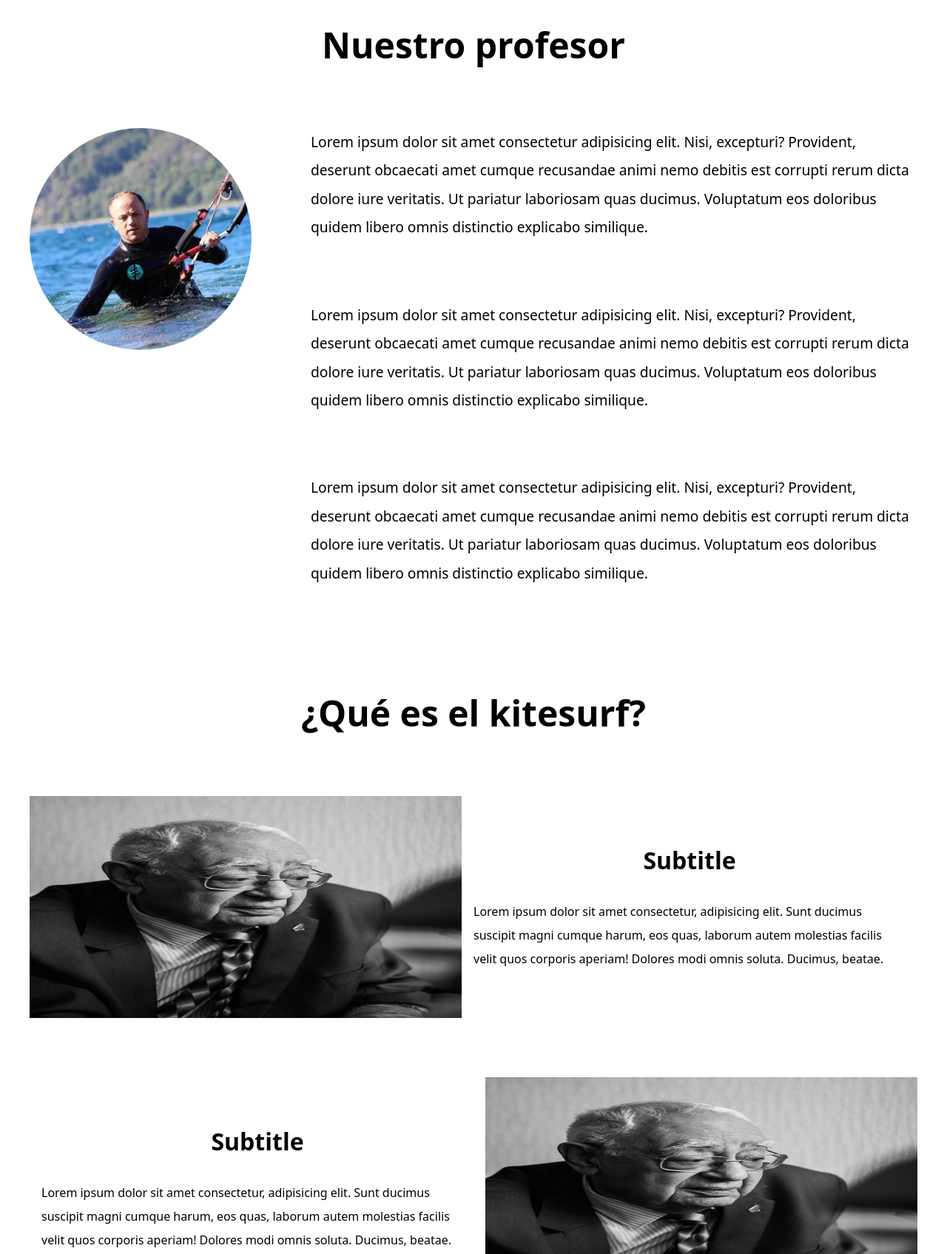
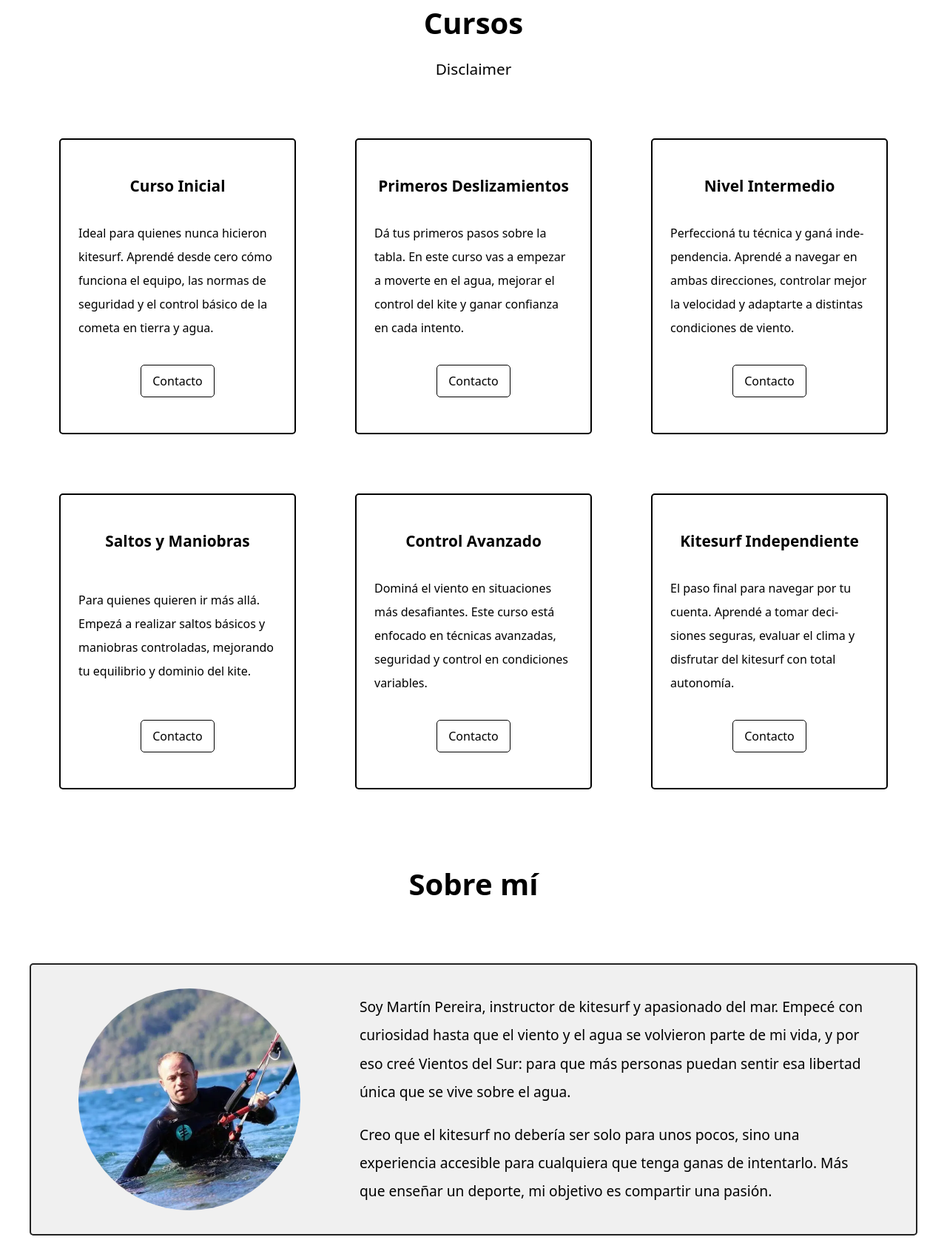
Before and after one commit to legodev/kitesurf, a plain HTML site: page index.html in a window 1280 px wide. Shown: the part 909-2604 px from the top of the page at 74% size. Drawn offline with Linux system fonts and the light colour scheme.

Commit message:
new texts

```diff
--- a/index.html
+++ b/index.html
@@ -13,16 +13,16 @@
     <header class="header__container">
       <nav class="header__nav">
         <section class="header__logo-container">
-          <a href="#" class="header__logo-text white">Pepito Kitesurf</a>
+          <a href="#" class="header__logo-text white">Vientos del Sur</a>
         </section>
         <section class="header__links">
           <ul class="header__list">
             <li class="header__list-item"><a href="#">Inicio</a></li>
-            <li class="header__list-item"><a href="#bio">Profesor</a></li>
+            <li class="header__list-item"><a href="#courses">Cursos</a></li>
             <li class="header__list-item">
-              <a href="#kitesurfing">Kitesurfing</a>
+              <a href="#kitesurfing">Kitesurf</a>
             </li>
-            <li class="header__list-item"><a href="#courses">Cursos</a></li>
+            <li class="header__list-item"><a href="#bio">Sobre mí</a></li>
             <li class="header__list-item"><a href="#places">Lugares</a></li>
           </ul>
         </section>
@@ -35,7 +35,9 @@
         <!-- Home -->
         <section class="home">
           <section class="home__main">
-            <h1 class="home__title">Pepito Kitesurf</h1>
+            <h1 class="home__title">
+              Donde el agua y el viento se encuentran...
+            </h1>
             <section class="home__contact">
               <a href="#"
                 ><svg
@@ -73,16 +75,80 @@
             </section>
           </section>
           <p class="home__phrase">
-            Lorem ipsum dolor sit amet consectetur adipisicing elit. Provident
-            id porro perferendis dolor. Aut cumque quod blanditiis ex, eos
-            aliquam.
+            El kitesurf no es un lujo, es una experiencia que todos pueden
+            vivir.
           </p>
+        </section>
+
+        <!-- Cursos -->
+
+        <section id="courses" class="course__container">
+          <section class="course__subtitle">
+            <h3 class="course__title">Cursos</h3>
+            <p class="course__disclaimer">Disclaimer</p>
+          </section>
+          <section class="course__box-container">
+            <section class="course__box">
+              <h5 class="course__subtitle">Curso Inicial</h5>
+              <p class="course__desc">
+                Ideal para quienes nunca hicieron kitesurf. Aprendé desde cero
+                cómo funciona el equipo, las normas de seguridad y el control
+                básico de la cometa en tierra y agua.
+              </p>
+              <a class="course__btn" href="#">Contacto</a>
+            </section>
+            <section class="course__box">
+              <h5 class="course__subtitle">Primeros Deslizamientos</h5>
+              <p class="course__desc">
+                Dá tus primeros pasos sobre la tabla. En este curso vas a
+                empezar a moverte en el agua, mejorar el control del kite y
+                ganar confianza en cada intento.
+              </p>
+              <a class="course__btn" href="#">Contacto</a>
+            </section>
+            <section class="course__box">
+              <h5 class="course__subtitle">Nivel Intermedio</h5>
+              <p class="course__desc">
+                Perfeccioná tu técnica y ganá independencia. Aprendé a navegar
+                en ambas direcciones, controlar mejor la velocidad y adaptarte a
+                distintas condiciones de viento.
+              </p>
+              <a class="course__btn" href="#">Contacto</a>
+            </section>
+            <section class="course__box">
+              <h5 class="course__subtitle">Saltos y Maniobras</h5>
+              <p class="course__desc">
+                Para quienes quieren ir más allá. Empezá a realizar saltos
+                básicos y maniobras controladas, mejorando tu equilibrio y
+                dominio del kite.
+              </p>
+              <a class="course__btn" href="#">Contacto</a>
+            </section>
+            <section class="course__box">
+              <h5 class="course__subtitle">Control Avanzado</h5>
+              <p class="course__desc">
+                Dominá el viento en situaciones más desafiantes. Este curso está
+                enfocado en técnicas avanzadas, seguridad y control en
+                condiciones variables.
+              </p>
+              <a class="course__btn" href="#">Contacto</a>
+            </section>
+            <section class="course__box">
+              <h5 class="course__subtitle">Kitesurf Independiente</h5>
+              <p class="course__desc">
+                El paso final para navegar por tu cuenta. Aprendé a tomar
+                decisiones seguras, evaluar el clima y disfrutar del kitesurf
+                con total autonomía.
+              </p>
+              <a class="course__btn" href="#">Contacto</a>
+            </section>
+          </section>
         </section>
 
         <!-- Biografia -->
 
         <section id="bio" class="bio__container">
-          <h3 class="bio__title">Nuestro profesor</h3>
+          <h3 class="bio__title">Sobre mí</h3>
           <section class="bio__desc">
             <img
               class="bio__desc-img"
@@ -93,25 +159,17 @@
             />
             <section class="bio__desc-text">
               <p>
-                Lorem ipsum dolor sit amet consectetur adipisicing elit. Nisi,
-                excepturi? Provident, deserunt obcaecati amet cumque recusandae
-                animi nemo debitis est corrupti rerum dicta dolore iure
-                veritatis. Ut pariatur laboriosam quas ducimus. Voluptatum eos
-                doloribus quidem libero omnis distinctio explicabo similique.
+                Soy Martín Pereira, instructor de kitesurf y apasionado del mar.
+                Empecé con curiosidad hasta que el viento y el agua se volvieron
+                parte de mi vida, y por eso creé Vientos del Sur: para que más
+                personas puedan sentir esa libertad única que se vive sobre el
+                agua.
               </p>
               <p>
-                Lorem ipsum dolor sit amet consectetur adipisicing elit. Nisi,
-                excepturi? Provident, deserunt obcaecati amet cumque recusandae
-                animi nemo debitis est corrupti rerum dicta dolore iure
-                veritatis. Ut pariatur laboriosam quas ducimus. Voluptatum eos
-                doloribus quidem libero omnis distinctio explicabo similique.
-              </p>
-              <p>
-                Lorem ipsum dolor sit amet consectetur adipisicing elit. Nisi,
-                excepturi? Provident, deserunt obcaecati amet cumque recusandae
-                animi nemo debitis est corrupti rerum dicta dolore iure
-                veritatis. Ut pariatur laboriosam quas ducimus. Voluptatum eos
-                doloribus quidem libero omnis distinctio explicabo similique.
+                Creo que el kitesurf no debería ser solo para unos pocos, sino
+                una experiencia accesible para cualquiera que tenga ganas de
+                intentarlo. Más que enseñar un deporte, mi objetivo es compartir
+                una pasión.
               </p>
             </section>
           </section>
@@ -124,98 +182,42 @@
 
           <section class="info__desc">
             <article class="info__desc-text">
-              <h5 class="info__desc-subtitle">Subtitle</h5>
+              <h5 class="info__desc-subtitle">Kitesurf</h5>
               <p class="info__desc-p">
-                Lorem ipsum dolor sit amet consectetur, adipisicing elit. Sunt
-                ducimus suscipit magni cumque harum, eos quas, laborum autem
-                molestias facilis velit quos corporis aperiam! Dolores modi
-                omnis soluta. Ducimus, beatae.
+                El kitesurf es un deporte acuático que combina el viento y el
+                agua para impulsarte sobre una tabla, utilizando una cometa
+                (kite). Es una experiencia única donde el equilibrio, la
+                coordinación y la conexión con la naturaleza se unen para crear
+                una sensación de libertad difícil de explicar.
               </p>
             </article>
             <img src="/imagenes/profesor.jpg" alt="" />
           </section>
           <section class="info__desc">
             <article class="info__desc-text">
-              <h5 class="info__desc-subtitle">Subtitle</h5>
+              <h5 class="info__desc-subtitle">¿Cómo funciona?</h5>
               <p class="info__desc-p">
-                Lorem ipsum dolor sit amet consectetur, adipisicing elit. Sunt
-                ducimus suscipit magni cumque harum, eos quas, laborum autem
-                molestias facilis velit quos corporis aperiam! Dolores modi
-                omnis soluta. Ducimus, beatae.
+                El movimiento se genera gracias al viento, que empuja la cometa
+                y te arrastra sobre el agua mientras controlás la dirección con
+                una barra. No se trata de fuerza, sino de técnica y control, lo
+                que permite que cualquier persona pueda aprender paso a paso,
+                sin necesidad de experiencia previa.
               </p>
             </article>
             <img src="/imagenes/profesor.jpg" alt="" />
           </section>
           <section class="info__desc">
             <article class="info__desc-text">
-              <h5 class="info__desc-subtitle">Subtitle</h5>
+              <h5 class="info__desc-subtitle">¿Por qué practicarlo?</h5>
               <p class="info__desc-p">
-                Lorem ipsum dolor sit amet consectetur, adipisicing elit. Sunt
-                ducimus suscipit magni cumque harum, eos quas, laborum autem
-                molestias facilis velit quos corporis aperiam! Dolores modi
-                omnis soluta. Ducimus, beatae.
+                El kitesurf no es solo un deporte, es una forma de desconectar,
+                superar desafíos y vivir el presente. Cada sesión es diferente,
+                y eso lo hace emocionante. Además, es una actividad que te
+                conecta con el entorno y con vos mismo, generando una sensación
+                de libertad y logro personal.
               </p>
             </article>
             <img src="/imagenes/profesor.jpg" alt="" />
-          </section>
-        </section>
-
-        <!-- Cursos -->
-
-        <section id="courses" class="course__container">
-          <section class="course__subtitle">
-            <h3 class="course__title">Cursos</h3>
-            <p class="course__disclaimer">Disclaimer</p>
-          </section>
-          <section class="course__box-container">
-            <section class="course__box">
-              <h5 class="course__subtitle">Titulo curso</h5>
-              <p class="course__desc">
-                Lorem ipsum dolor, sit amet consectetur adipisicing elit. Sit
-                sequi est eveniet velit ducimus voluptas.
-              </p>
-              <a class="course__btn" href="#">Contacto</a>
-            </section>
-            <section class="course__box">
-              <h5 class="course__subtitle">Titulo curso</h5>
-              <p class="course__desc">
-                Lorem ipsum dolor, sit amet consectetur adipisicing elit. Sit
-                sequi est eveniet velit ducimus voluptas.
-              </p>
-              <a class="course__btn" href="#">Contacto</a>
-            </section>
-            <section class="course__box">
-              <h5 class="course__subtitle">Titulo curso</h5>
-              <p class="course__desc">
-                Lorem ipsum dolor, sit amet consectetur adipisicing elit. Sit
-                sequi est eveniet velit ducimus voluptas.
-              </p>
-              <a class="course__btn" href="#">Contacto</a>
-            </section>
-            <section class="course__box">
-              <h5 class="course__subtitle">Titulo curso</h5>
-              <p class="course__desc">
-                Lorem ipsum dolor, sit amet consectetur adipisicing elit. Sit
-                sequi est eveniet velit ducimus voluptas.
-              </p>
-              <a class="course__btn" href="#">Contacto</a>
-            </section>
-            <section class="course__box">
-              <h5 class="course__subtitle">Titulo curso</h5>
-              <p class="course__desc">
-                Lorem ipsum dolor, sit amet consectetur adipisicing elit. Sit
-                sequi est eveniet velit ducimus voluptas.
-              </p>
-              <a class="course__btn" href="#">Contacto</a>
-            </section>
-            <section class="course__box">
-              <h5 class="course__subtitle">Titulo curso</h5>
-              <p class="course__desc">
-                Lorem ipsum dolor, sit amet consectetur adipisicing elit. Sit
-                sequi est eveniet velit ducimus voluptas.
-              </p>
-              <a class="course__btn" href="#">Contacto</a>
-            </section>
           </section>
         </section>
       </main>
--- a/style.css
+++ b/style.css
@@ -2,6 +2,10 @@
   --white: #fff;
   --color-primario: #2c3e50;
   --espaciado-base: 16px;
+}
+
+html {
+  scroll-behavior: smooth;
 }
 
 body {
@@ -31,14 +35,6 @@ a {
 
 ul {
   list-style: none;
-}
-
-.info__container,
-.bio__container,
-.course__container {
-  min-height: 100vh;
-  margin-top: 5em;
-  padding-top: 5em;
 }
 
 .section {
@@ -105,7 +101,8 @@ ul {
 }
 
 .home__title {
-  font-size: 6rem;
+  max-width: 50%;
+  font-size: 3rem;
 }
 
 .home__contact {
@@ -129,17 +126,23 @@ ul {
   display: flex;
   flex-direction: column;
   gap: 5em;
-  height: 100vh;
   justify-content: center;
 }
 
 .bio__title {
+  padding-top: 2.5em;
   text-align: center;
-  font-size: 3em;
+  font-size: 2.5rem;
 }
 
 .bio__desc {
   display: flex;
+  justify-content: center;
+  align-items: center;
+  border: 2px solid #222;
+  border-radius: 0.3125rem;
+  padding: 2em 4em;
+  background-color: #f0f0f0;
   gap: 5em;
 }
 
@@ -154,16 +157,23 @@ ul {
 .bio__desc-text {
   display: flex;
   flex-direction: column;
-  gap: 5em;
+  justify-content: center;
+  gap: 1.2em;
 }
 
 .bio__desc-text p {
   font-size: 1.2em;
 }
 
+.info__container {
+  gap: 0;
+  padding-top: 2em;
+}
+
 .info__title {
   text-align: center;
-  font-size: 3em;
+  font-size: 2.5rem;
+  padding: 1.5em 0;
 }
 
 .info__desc {
@@ -177,7 +187,6 @@ ul {
   justify-content: center;
   align-items: center;
   gap: 2em;
-  padding: 1em;
   flex: 1;
 }
 
@@ -187,15 +196,21 @@ ul {
 
 .info__desc-p {
   line-height: 2;
+  padding: 0 1em;
 }
 
 img {
   max-height: 100%;
   flex: 1;
+  object-fit: cover;
 }
 
 .info__desc:nth-child(even) {
   flex-direction: row-reverse;
+}
+
+.course__container {
+  padding-top: 7em;
 }
 
 .course__subtitle {
@@ -206,7 +221,7 @@ img {
 }
 
 .course__title {
-  font-size: 3em;
+  font-size: 2.5rem;
 }
 
 .course__box-container {
@@ -221,19 +236,19 @@ img {
 .course__box {
   display: flex;
   flex-direction: column;
-  justify-content: center;
+  justify-content: space-between;
   align-items: center;
   width: 20em;
   height: 25em;
-  padding: 3em 2em;
+  padding: 3em 1.5em;
   hyphens: auto;
-  gap: 5em;
+  gap: 2em;
   border-radius: 0.3125rem;
   border: 2px solid #000;
 }
 
 .course__subtitle {
-  font-size: 2em;
+  font-size: 1.3em;
   text-align: center;
 }
 
```
